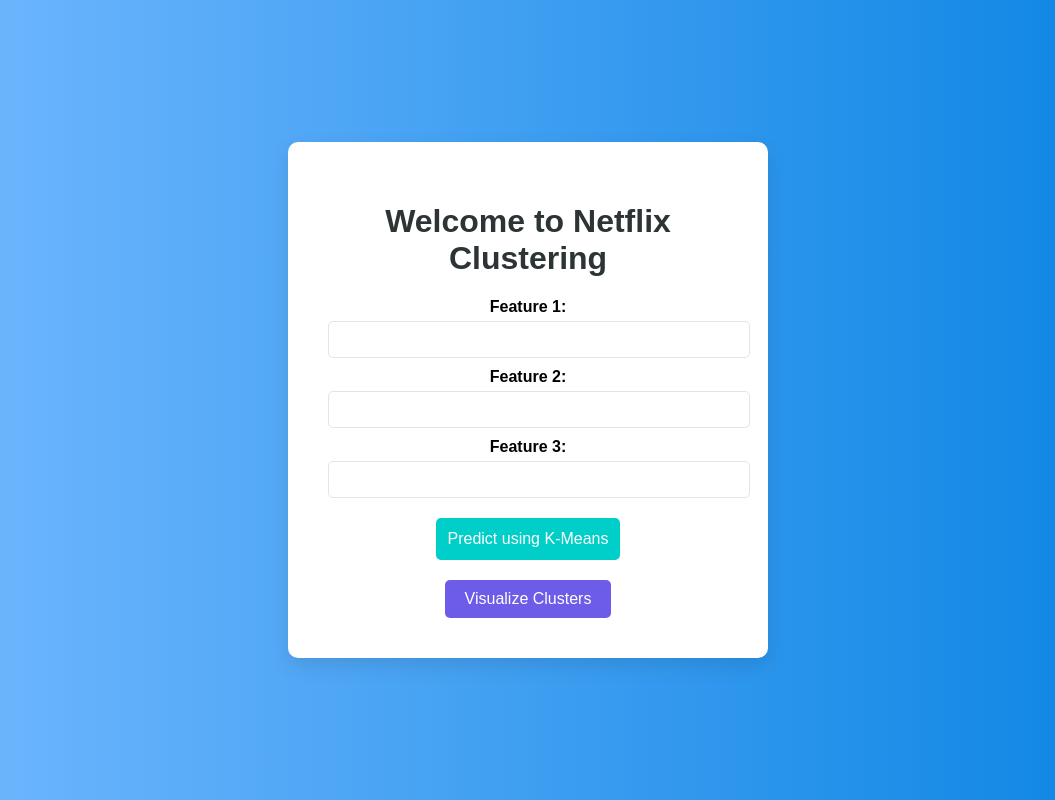
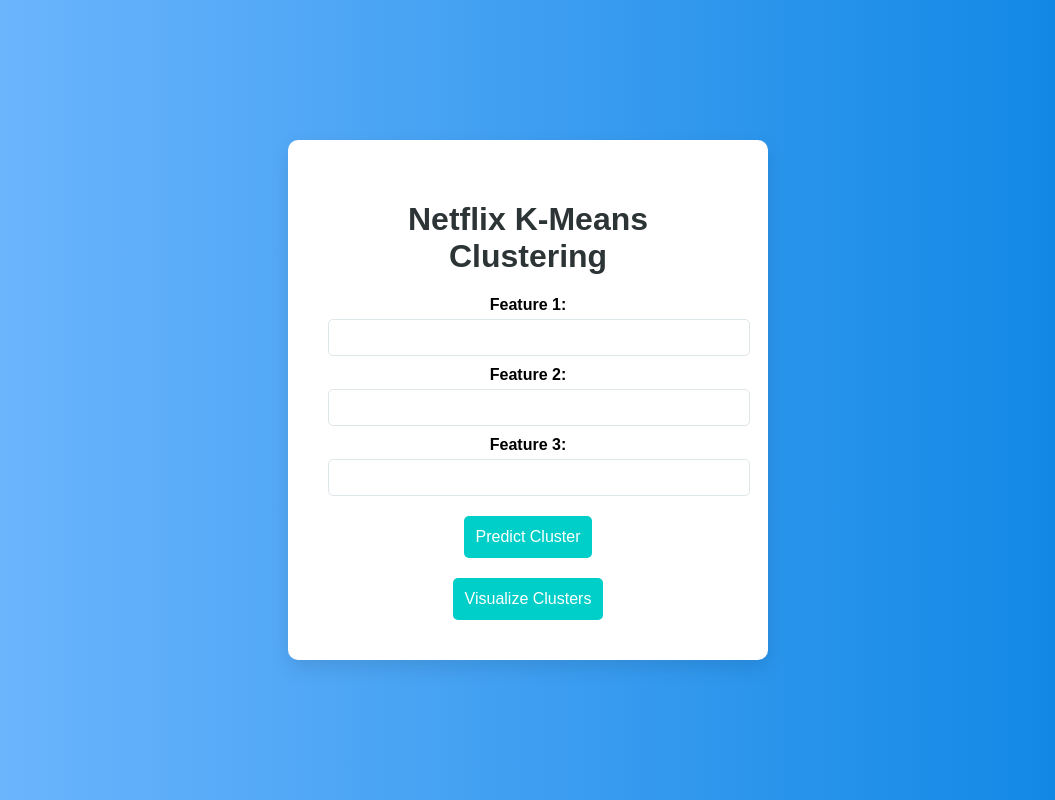
Before and after one commit to limitha01/Netlflix-Clustering, a Flask app: page / in a window 1280 px wide. Shown: the whole page, without its empty margins (112-1167 px from the left). Run offline with Flask 3, Linux system fonts and the light colour scheme; parts of the project's set-up code (start-up, migrations or seed data) failed here and were passed over.

Commit message:
Update home.html

```diff
--- a/templates/home.html
+++ b/templates/home.html
@@ -3,27 +3,29 @@
 <head>
     <meta charset="UTF-8" />
     <meta name="viewport" content="width=device-width, initial-scale=1.0" />
-  <title>Netflix Clustering</title>
-  <link rel="stylesheet" href="static/home.css" />
+    <title>Netflix K-Means Clustering</title>
+    <link rel="stylesheet" href="/static/home.css" />
 </head>
 <body>
     <div class="container">
-    <h1>Welcome to Netflix Clustering</h1>
+        <h1>Netflix K-Means Clustering</h1>
+
         <form action="/predict" method="post">
             <label for="feature1">Feature 1:</label>
-      <input type="text" id="feature1" name="feature1" required />
+            <input type="text" id="feature1" name="feature1" required>
 
             <label for="feature2">Feature 2:</label>
-      <input type="text" id="feature2" name="feature2" required />
+            <input type="text" id="feature2" name="feature2" required>
 
             <label for="feature3">Feature 3:</label>
-      <input type="text" id="feature3" name="feature3" required />
+            <input type="text" id="feature3" name="feature3" required>
 
-      <button type="submit">Predict using K-Means</button>
+            <button type="submit" class="predict-btn">Predict Cluster</button>
         </form>
 
-    <!-- Visualization Button -->
-    <a href="/visualize" class="visualize-btn">Visualize Clusters</a>
+        <form action="/visualize" method="get">
+            <button type="submit" class="visualize-btn">Visualize Clusters</button>
+        </form>
     </div>
 </body>
 </html>
```
Lines whose indentation alone changed are shown as unchanged.
